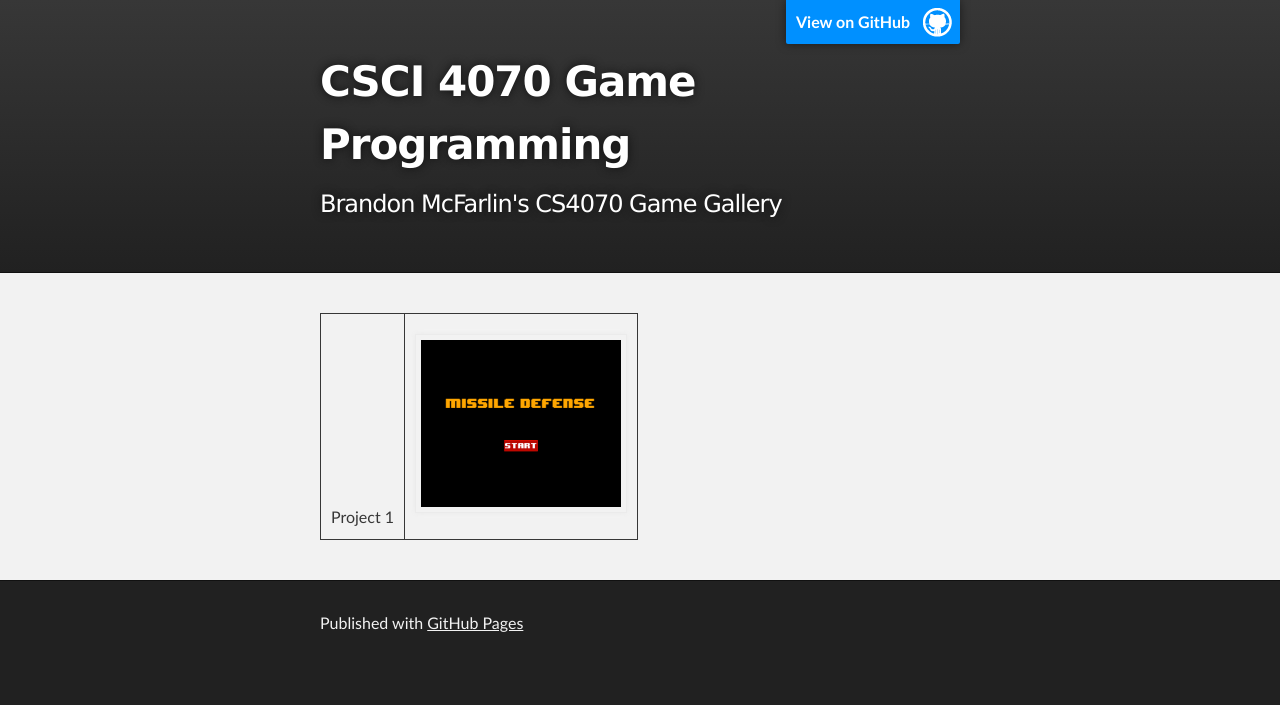
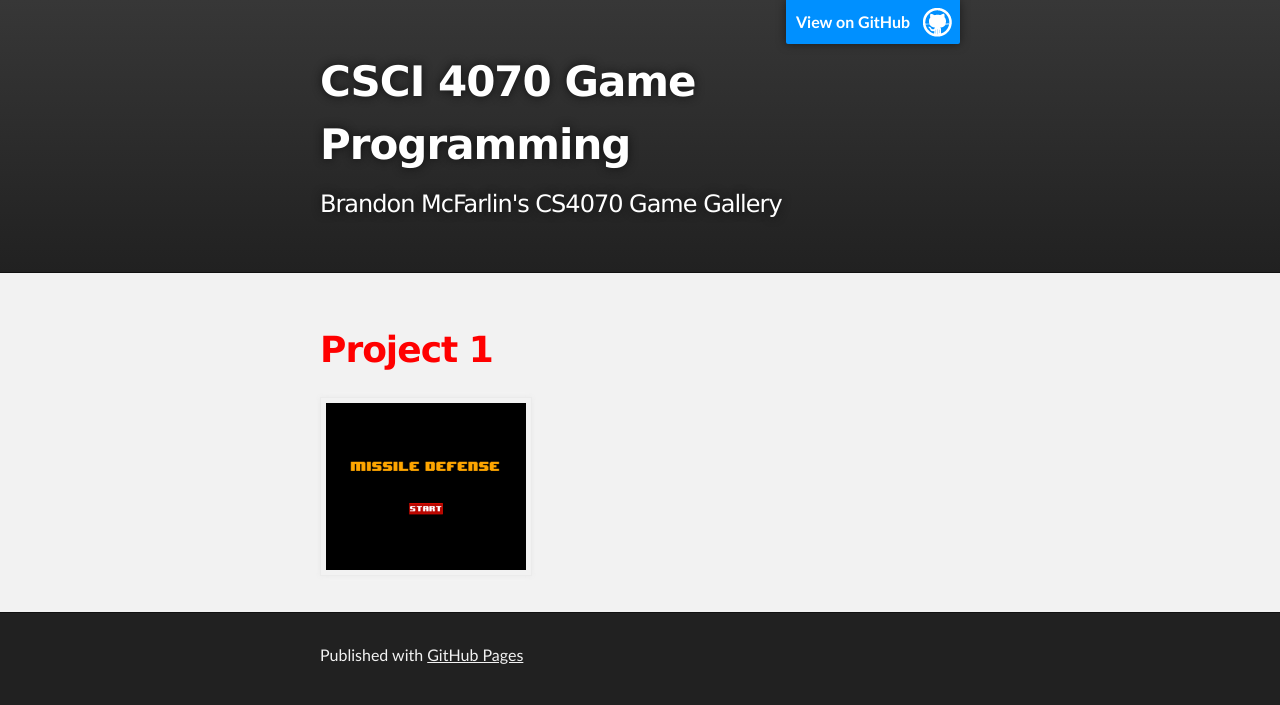
Before and after one commit to Brandawg93/brandawg93.github.io, a plain HTML site: page index.html in a window 1280 px wide. Drawn offline with Linux system fonts and the light colour scheme.

Commit message:
more website changes

```diff
--- a/index.html
+++ b/index.html
@@ -27,20 +27,10 @@
     <!-- MAIN CONTENT -->
     <div id="main_content_wrap" class="outer">
       <section id="main_content" class="inner">
-        <table>
-          <tbody>
-            <tr>
-              <td>
-                Project 1
-              </td>
-              <td align="right">
-                <a href="MissileDefense/index.html">
-                    <img src="MissileDefense/Images/Thumbnail.png" width="200px"></img>
-                </a>
-              </td>
-            </tr>
-          </tbody>
-        </table>
+        <h1 style="color:red;">Project 1</h1>
+        <a href="MissileDefense/index.html">
+            <img src="MissileDefense/Images/Thumbnail.png" width="200px"></img>
+        </a>
       </section>
     </div>
 
```
